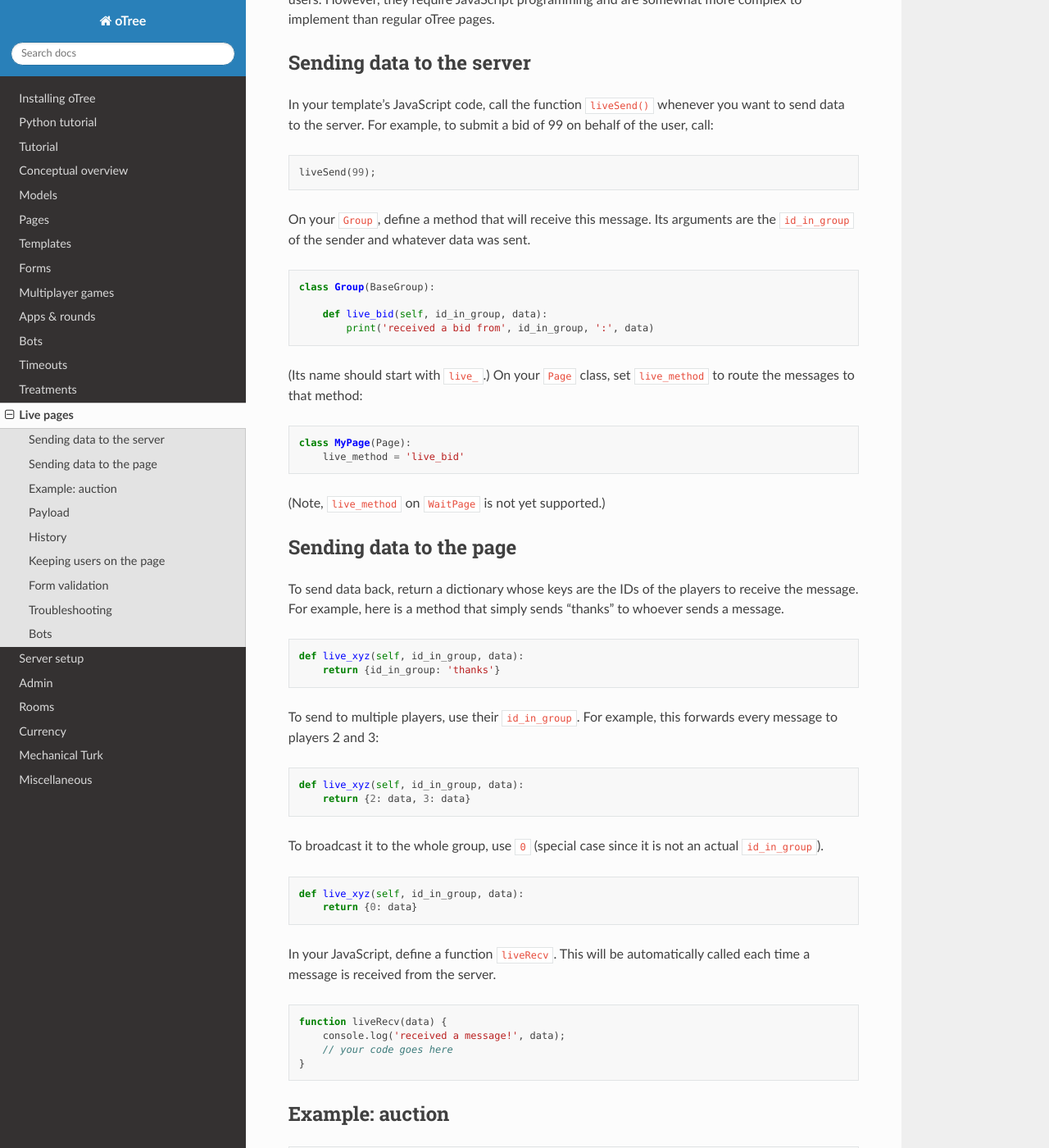
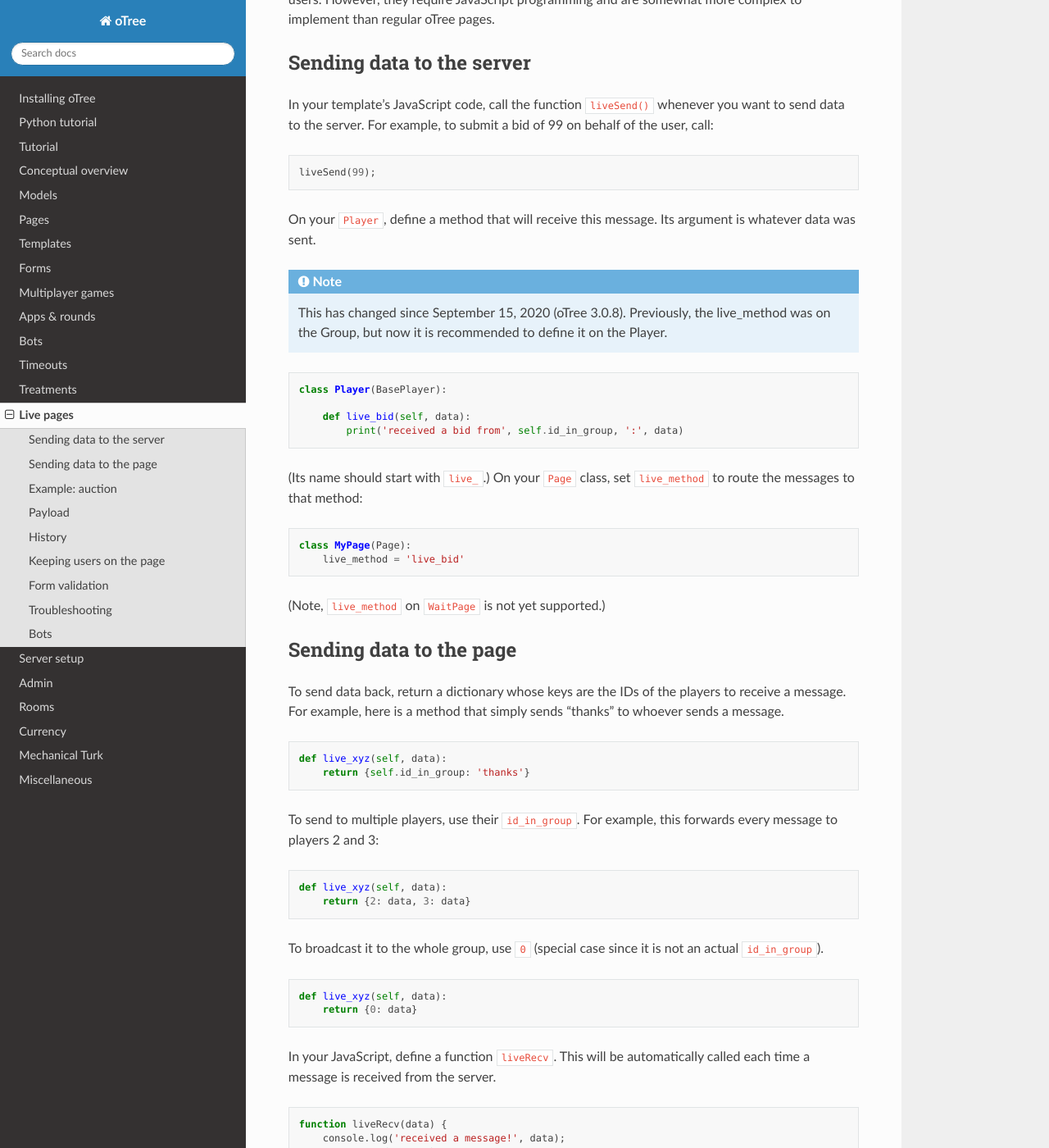
Before and after one commit to oTree-org/otree-docs, a Sphinx documentation site: the page built from source/live.rst, in a window 1280 px wide and 1400 px high, scrolled down 321 px. Shown: the whole window at 82% size. Built offline with Sphinx 7.4.7 and the Read the Docs theme 2.0.0, drawn with Linux system fonts in a browser that asks for light colours; some of the changed text lies outside the part shown.

Commit message:
move live_method to Player

```diff
--- a/source/live.rst
+++ b/source/live.rst
@@ -26,16 +26,21 @@ For example, to submit a bid of 99 on behalf of the user, call:
 
     liveSend(99);
 
-On your ``Group``, define a method that will receive this message.
-Its arguments are the ``id_in_group`` of the sender and whatever data
+On your ``Player``, define a method that will receive this message.
+Its argument is whatever data
 was sent.
+
+.. note::
+
+    This has changed since September 15, 2020 (oTree 3.0.8).
+    Previously, the live_method was on the Group, but now it is recommended to define it on the Player.
 
 .. code-block:: python
 
-    class Group(BaseGroup):
+    class Player(BasePlayer):
 
-        def live_bid(self, id_in_group, data):
-            print('received a bid from', id_in_group, ':', data)
+        def live_bid(self, data):
+            print('received a bid from', self.id_in_group, ':', data)
 
 (Its name should start with ``live_``.)
 On your ``Page`` class, set ``live_method`` to route the messages to that method:
@@ -51,21 +56,21 @@ Sending data to the page
 ------------------------
 
 To send data back, return a dictionary whose keys are the IDs of the players
-to receive the message.
+to receive a message.
 For example, here is a method that simply sends "thanks"
 to whoever sends a message.
 
 .. code-block:: python
 
-    def live_xyz(self, id_in_group, data):
-        return {id_in_group: 'thanks'}
+    def live_xyz(self, data):
+        return {self.id_in_group: 'thanks'}
 
 To send to multiple players, use their ``id_in_group``.
 For example, this forwards every message to players 2 and 3:
 
 .. code-block:: python
 
-    def live_xyz(self, id_in_group, data):
+    def live_xyz(self, data):
         return {2: data, 3: data}
 
 To broadcast it to the whole group, use ``0``
@@ -73,7 +78,7 @@ To broadcast it to the whole group, use ``0``
 
 .. code-block:: python
 
-    def live_xyz(self, id_in_group, data):
+    def live_xyz(self, data):
         return {0: data}
 
 In your JavaScript, define a function ``liveRecv``.
@@ -95,11 +100,14 @@ Example: auction
         highest_bidder = models.IntegerField()
         highest_bid = models.CurrencyField(initial=0)
 
-        def live_auction(self, id_in_group, bid):
-            if bid > self.highest_bid:
-                self.highest_bid = bid
-                self.highest_bidder = id_in_group
-                response = dict(id_in_group=id_in_group, bid=bid)
+    class Player(BasePlayer):
+        def live_auction(self, bid):
+            group = self.group
+            my_id = self.id_in_group
+            if bid > group.highest_bid:
+                group.highest_bid = bid
+                group.highest_bidder = my_id
+                response = dict(id_in_group=my_id, bid=bid)
                 return {0: response}
 
 .. code-block:: python
@@ -162,13 +170,13 @@ Then you can use ``if`` statements to process different types of messages:
 
 .. code-block:: python
 
-    def your_live_method(self, id_in_group, data):
+    def live_xyz(self, data):
         t = data['type']
         if t == 'offer':
             other_player = data['to']
             response = {
                 'type': 'offer',
-                'from': id_in_group,
+                'from': self.id_in_group,
                 'value': data['value']
             }
             return {other_player: response}
@@ -177,11 +185,11 @@ Then you can use ``if`` statements to process different types of messages:
             ...
 
 You can call the data by another name;
-it just needs to be the method's last argument:
+it just needs to be the method's second argument:
 
 .. code-block:: python
 
-    def your_live_method(self, id_in_group, bid):
+    def live_xyz(self, bid):
         print(bid)
 
 History
@@ -213,10 +221,12 @@ When the task is completed, you send a message:
         num_messages = models.IntegerField()
         game_finished = models.BooleanField()
 
-        def your_live_method(self, id_in_group, data):
-            self.num_messages += 1
-            if self.num_messages >= 10:
-                self.game_finished = True
+    class Player(BasePlayer):
+        def live_xyz(self, data):
+            group = self.group
+            group.num_messages += 1
+            if group.num_messages >= 10:
+                group.game_finished = True
                 response = dict(type='game_finished')
                 return {0: response}
 
@@ -267,12 +277,12 @@ But with live pages, you must verify it inside the ``live_method``:
 
 .. code-block:: python
 
-    def live_auction(self, id_in_group, bid):
+    def live_auction(self, bid):
         if bid > 99:
             # just an example.
             # it's up to you to handle this message in your JavaScript code.
             response = dict(type='error', message='Bid is too high')
-            return {id_in_group: response}
+            return {self.id_in_group: response}
         ...
 
 In addition, you can add attributes to the ``<input>`` element like ``max="99"``.
@@ -317,8 +327,8 @@ Bots
 To test live methods with bots, define ``call_live_method`` as a top-level function in ``tests.py``.
 (Not available in oTree Studio.)
 This function should simulate the sequence of calls to your ``live_method``.
-The argument ``method`` is the instance method on your group,
-i.e. ``method = group.your_live_method``.
+The argument ``method`` simulates the live method on your Player model.
+For example, ``method(3, 'hello')`` calls the live method on Player 3 with ``data`` set to ``'hello'``.
 For example:
 
 .. code-block:: python
```
